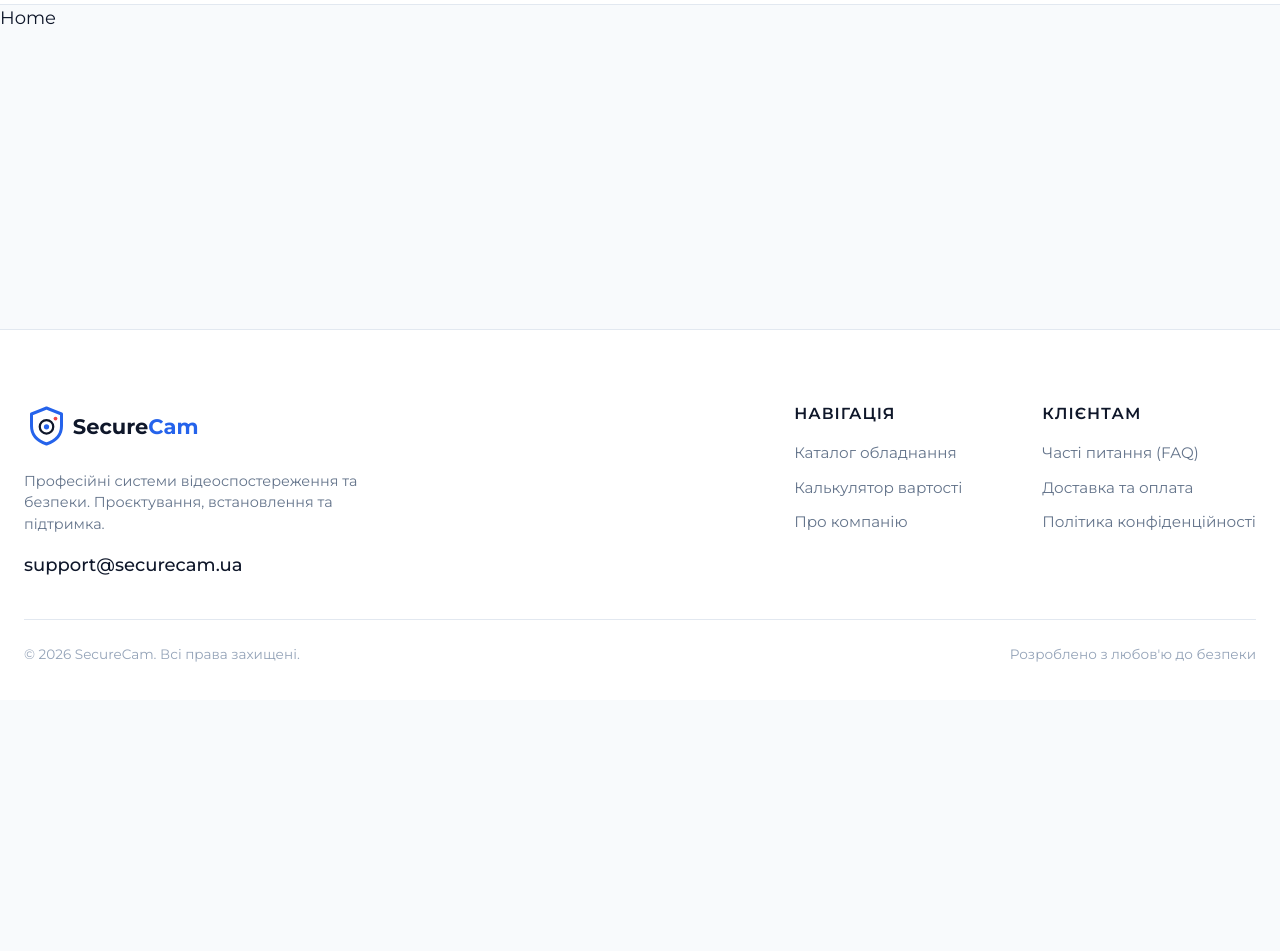
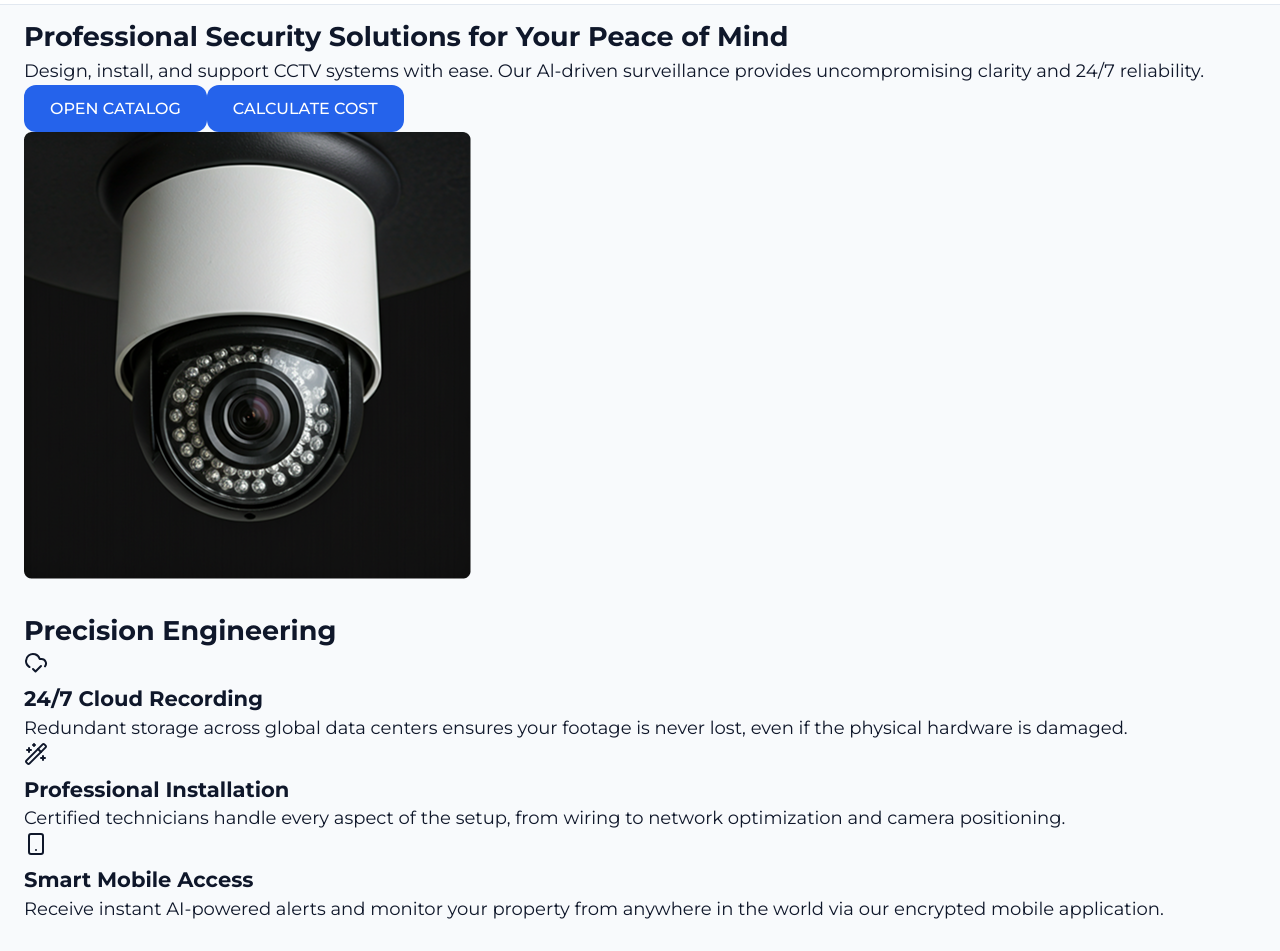
Before and after one commit to NazariiKoropis/secure-cam, a React (Vite) app: page / in a window 1280 px wide. Shown: the part 100-1051 px from the top of the page. Before the commit the page ends 800 px from the top, so only its background shows below. Built offline with nearby package versions, Linux system fonts and the light colour scheme; no server answers.

Commit message:
feat: implement Home page sections (Hero, Featured, Engineering)
- Added Hero, Featured, and Engineering blocks to the Home page
- Integrated new SCSS modules for component styling
- Added home hero image asset
- Updated jsconfig.json and vite.config.js for path mapping and project configuration

```diff
--- a/jsconfig.json
+++ b/jsconfig.json
@@ -3,7 +3,6 @@
     "baseUrl": ".",
     "paths": {
       "@/*": ["src/*"],
-      "@components/*": ["src/components/*"],
       "@ui/*": ["src/components/ui/*"],
       "@layout/*": ["src/components/layout/*"],
       "@shared/*": ["src/components/shared/*"],
--- a/src/pages/home/Home.jsx
+++ b/src/pages/home/Home.jsx
@@ -1,5 +1,14 @@
+//hero components
+import Hero from './blocks/hero/Hero'
+import Engeneering from './blocks/engeneering/Engeneering'
+import Featured from './blocks/featured/Featured'
+
 function Home() {
-  return <div>Home</div>
+  return (
+    <>
+      <Hero /> <Engeneering /> <Featured />
+    </>
+  )
 }
 
 export default Home
--- /dev/null
+++ b/src/pages/home/blocks/engeneering/Engeneering.jsx
@@ -0,0 +1,56 @@
+//styles
+import styles from './Engenerring.module.scss'
+
+//components
+import Container from '@layout/container/Container'
+
+//icons
+import { CloudCheck, WandSparkles, Smartphone } from 'lucide-react'
+
+const FEATURE_ITEMS = [
+  {
+    id: '24/7 Cloud Recording',
+    icon: <CloudCheck />,
+    title: '24/7 Cloud Recording',
+    desc: 'Redundant storage across global data centers ensures your footage is never lost, even if the physical hardware is damaged.',
+  },
+  {
+    id: 'Professional Installation',
+    icon: <WandSparkles />,
+    title: 'Professional Installation',
+    desc: 'Certified technicians handle every aspect of the setup, from wiring to network optimization and camera positioning.',
+  },
+  {
+    id: 'Smart Mobile Access',
+    icon: <Smartphone />,
+    title: 'Smart Mobile Access',
+    desc: 'Receive instant AI-powered alerts and monitor your property from anywhere in the world via  our encrypted mobile application.',
+  },
+]
+
+function Engeneering() {
+  return (
+    <section>
+      <Container>
+        <div>
+          <header>
+            <h2>Precision Engineering</h2>
+          </header>
+          <ul>
+            {FEATURE_ITEMS.map(({ id, icon, title, desc }) => (
+              <li id={id}>
+                <div>
+                  {icon}
+                  <h3>{title}</h3>
+                  <p>{desc}</p>
+                </div>
+              </li>
+            ))}
+          </ul>
+        </div>
+      </Container>
+    </section>
+  )
+}
+
+export default Engeneering
--- /dev/null
+++ b/src/pages/home/blocks/featured/Featured.jsx
@@ -0,0 +1,17 @@
+//styles
+import styles from './Featured.module.scss'
+
+//components
+import Container from '@layout/container/Container'
+
+function Featured() {
+  return (
+    <section>
+      <Container>
+        <div>FEATURED</div>
+      </Container>
+    </section>
+  )
+}
+
+export default Featured
--- /dev/null
+++ b/src/pages/home/blocks/hero/Hero.jsx
@@ -0,0 +1,38 @@
+//styles
+import styles from './Hero.module.scss'
+
+//components
+import Container from '@layout/container/Container'
+import Button from '@ui/button/Button'
+
+import img from './../../../../assets/images/home/home-hero-img.png'
+
+function Hero() {
+  return (
+    <section>
+      <Container>
+        <div>
+          <div>
+            <h1>
+              Professional Security Solutions for{' '}
+              <span> Your Peace of Mind</span>
+            </h1>
+            <p>
+              Design, install, and support CCTV systems with ease. Our Al-driven
+              surveillance provides uncompromising clarity and 24/7 reliability.
+            </p>
+            <div>
+              <Button>Open Catalog</Button>
+              <Button>Calculate cost</Button>
+            </div>
+          </div>
+          <div>
+            <img src={img} alt="Камера" />
+          </div>
+        </div>
+      </Container>
+    </section>
+  )
+}
+
+export default Hero
--- a/vite.config.js
+++ b/vite.config.js
@@ -15,7 +15,6 @@ export default defineConfig({
       '@': path.resolve(__dirname, './src'),
 
       //components
-      '@components': path.resolve(__dirname, './src/components'),
       '@ui': path.resolve(__dirname, './src/components/ui'),
       '@layout': path.resolve(__dirname, './src/components/layout'),
       '@shared': path.resolve(__dirname, './src/components/shared'),
```
Also changed, not shown: src/assets/images/home/home-hero-img.png (added), src/pages/home/blocks/engeneering/Engenerring.module.scss (added), src/pages/home/blocks/featured/Featured.module.scss (added), src/pages/home/blocks/hero/Hero.module.scss (added).
